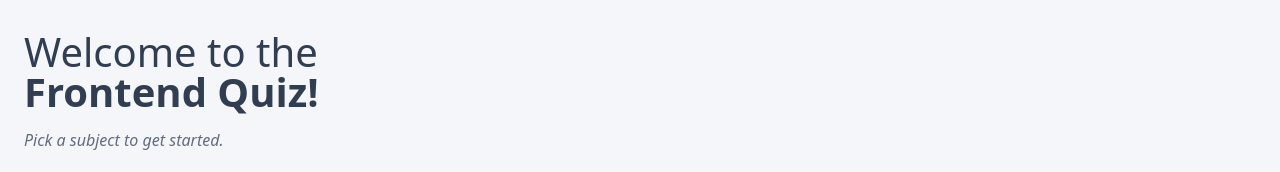
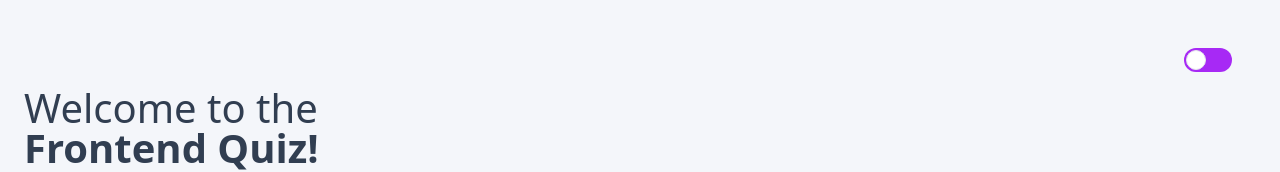
Before and after one commit to TedJenkler/QuizApp-Tailwind-Vite-Reduxttk, a React (Vite) app: page / in a window 1280 px wide. Shown: the top 172 px of the page. Built offline with nearby package versions, Linux system fonts and the light colour scheme.

Commit message:
toggle added

```diff
--- /dev/null
+++ b/src/components/DarkModeSwitch.jsx
@@ -0,0 +1,12 @@
+function DarkModeSwitch() {
+  return (
+    <div className='py-4 px-6 flex justify-end'>
+        <label className='relative inline-flex items-center cursor-pointer'>
+            <input type='checkbox' value="" className='sr-only peer'></input>
+            <div className="w-12 h-6 peer bg-purple peer-focus:outline-none peer-focus:ring-4 peer-focus:ring-purple rounded-full  peer-checked:after:translate-x-full  after:content-[''] after:absolute after:top-[2px] after:left-[2px] after:bg-white after:border after:rounded-full after:h-5 after:w-5 after:transition-all  peer-checked:bg-purple"></div>
+        </label>
+    </div>
+  )
+}
+
+export default DarkModeSwitch
--- a/src/components/QuizDisplay.jsx
+++ b/src/components/QuizDisplay.jsx
@@ -2,12 +2,14 @@ import React, { useState } from 'react'
 import { useSelector } from 'react-redux'
 import Welcome from './Welcome'
 import If from './If'
+import DarkModeSwitch from './DarkModeSwitch'
 
 function QuizDisplay() {
     const [selectedTopic, setSelectedTopic] = useState("")
     const state = useSelector((state) => state.state.quizzes)
   return (
     <main className='pt-8 px-6 bg-lightbg h-screen'>
+      <DarkModeSwitch />
         {selectedTopic === "" ? <Welcome /> : null}
         {selectedTopic === "HTML" ? <If selectedTopic={0} setSelectedTopic={setSelectedTopic} /> : null}
         {selectedTopic === "CSS" ? <If selectedTopic={1} setSelectedTopic={setSelectedTopic} /> : null}
```
